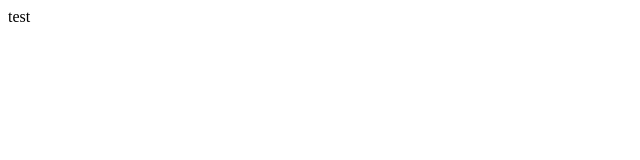
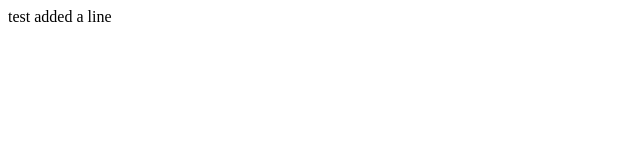
Before and after one commit to nicknikhil394/lecture1, a plain HTML site: page index.html in a window 1280 px wide. Shown: the full height of the page, 0-640 px from the left. Drawn offline with Linux system fonts and the light colour scheme.

Commit message:
added feature

```diff
--- a/index.html
+++ b/index.html
@@ -5,5 +5,6 @@
  </head>
  <body>
        test
+       added a line
        </body>
 </html>
```
